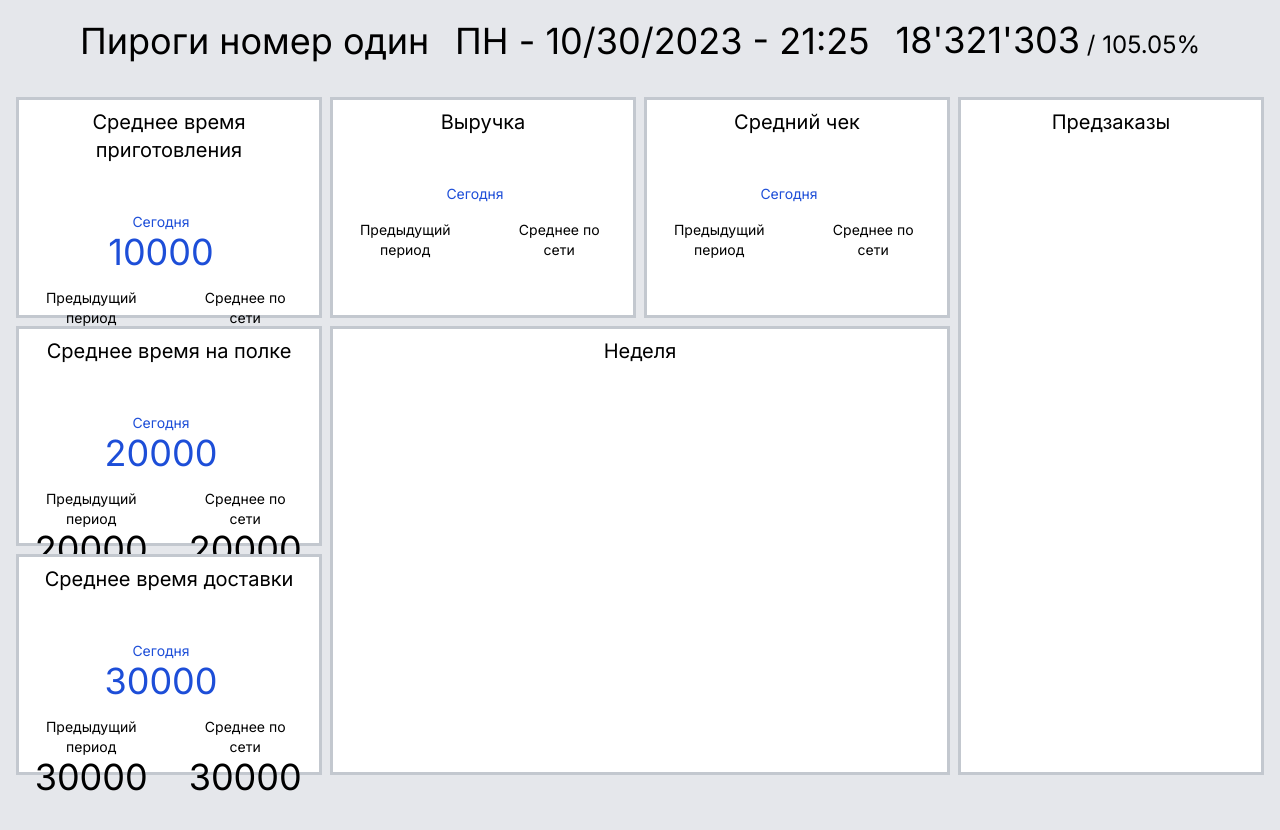
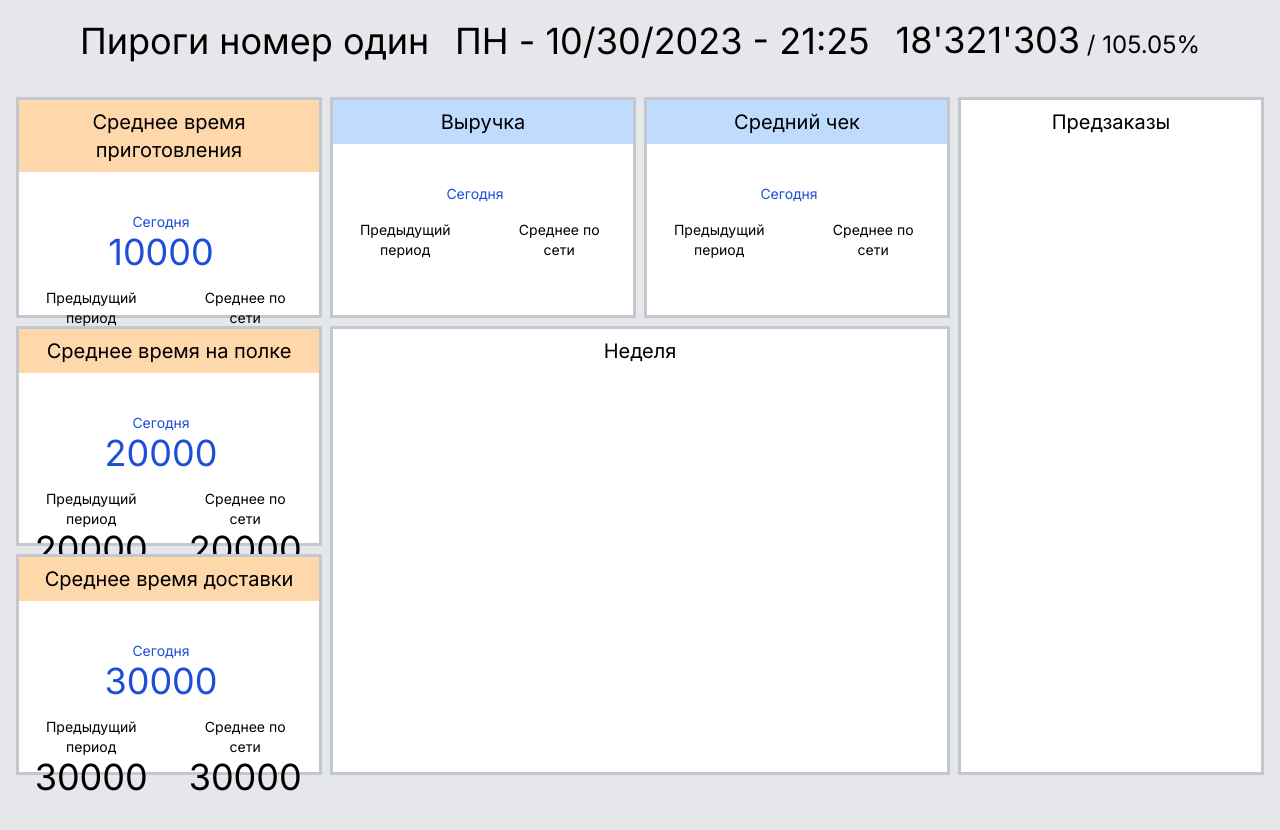
Before and after one commit to ZNP8b/rest-dashboard, a Next.js app: page / in a window 1280 px wide. Shown: the top 830 px of the page. Built offline with nearby package versions, Linux system fonts and the light colour scheme.

Commit message:
Цвет карточки меняется по индексу

```diff
--- a/app/components/Card.tsx
+++ b/app/components/Card.tsx
@@ -4,7 +4,10 @@ const Card = ({ index, title, todayAmount, prevAmount, networkAverage }: { index
     <div className={`CardItem-${index + 1}`}>
 
       {/* Заголовок карточки */}
-      <h1 className="CardHeader">{title}</h1>
+      <h1 className={`CardHeader
+      ${index < 3 ? 'bg-orange-200' : 'bg-blue-200'}`}>
+        {title}
+      </h1>
 
       {/* Контент карточки */}
       <div className="CardContent">
```
